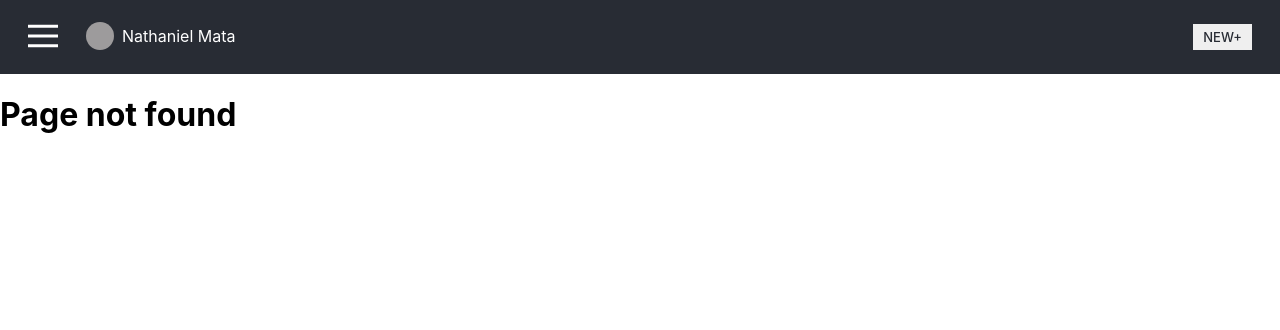
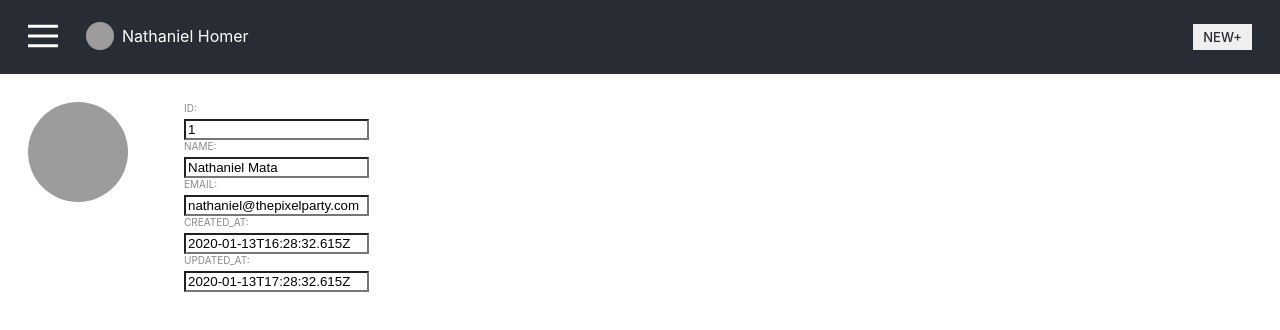
Before and after one commit to nathanielmata/markdown-notes-capstone-client, a React (Create React App) app: page /profile/1 in a window 1280 px wide. Before the commit this address had no page. Shown: the top 330 px of the page. Built offline with nearby package versions, Linux system fonts and the light colour scheme; the HTML template or start-up script is replaced by a standard one.

Commit message:
add profile page

```diff
--- a/src/App.css
+++ b/src/App.css
@@ -5,6 +5,7 @@
   --main-btn: rgb(239, 239, 239);
   --main-hover: rgb(225, 225, 225);
   --main-menu-bg: #C4C4C4;
+  --main-label: #8b898a;
 }
 
 .App {
@@ -68,6 +69,16 @@ nav .button {
   font-weight: 500;
   padding: 5px 10px;
   font-size: 1em;
+}
+
+label,
+.label {
+  display: block;
+  font-size: 10px;
+  color: var(--main-label);
+  margin: 0 0 4px 0;
+  font-weight: normal;
+  text-transform: uppercase;
 }
 
 .header {
@@ -144,6 +155,7 @@ nav .button {
 
 .header__user--inner {
   position: relative;
+  cursor: pointer;
   z-index: 9;
 }
 
@@ -303,6 +315,25 @@ nav .button {
   background-color: var(--main-menu-bg);
 }
 
+.main_profile--form > * {
+  display: inline-block;
+  vertical-align: top;
+  margin: 28px;
+}
+
+.main__profile--img > img {
+  width: 100px;
+  border-radius: 50%;
+}
+
+.main__profile--details {
+  display: inline-block;
+}
+
+.main__profile--details{
+  display: inline-block;
+}
+
 .main--split {
   display: inline-block;
   vertical-align: top;
@@ -352,10 +383,9 @@ nav .button {
 }
 
 .editor__title--label {
-  font-size: 10px;
-  color: #8b898a;
-  margin-bottom: 4px;
+  margin: 0 0 4px 0;
 }
+
 .editor__title--input {
   width: 160px;
   height: 32px;
--- a/src/App.js
+++ b/src/App.js
@@ -5,9 +5,11 @@ import Sidebar from './components/Sidebar';
 import NoteCreate from './components/NoteCreate';
 import NoteUpdate from './components/NoteUpdate';
 import Dashboard from './components/Dashboard';
+import Profile from './components/Profile';
 import NotFound from './components/NotFound';
 import MarkdownNotesContext from './MarkdownNotesContext';
 import NOTES from './seeds/seeds.notes';
+import USERS from './seeds/seeds.users';
 
 import "./App.css";
 
@@ -43,28 +45,31 @@ class App extends React.Component {
     });
   }
 
+  getUser = (id) => {
+    const user = USERS.find(user => user.id === +id);
+    return user ? user : "notfound";
+  }
+
   getNote = (id) => {
-    // this.toggleHiddenMenu("sidebar");
     const note = NOTES.find(note => note.id === +id);
     return note ? note : "notfound";
   }
 
   render() {
-    const full_name = {name: "Nathaniel Mata"}
-    const { sidebar, user } = {...this.state.menus}
     const contextValue = {
       toggleHiddenMenu: this.toggleHiddenMenu,
       getNote: this.getNote,
+      getUser: this.getUser,
     };
 
     return (
       <div className="App">
         <BrowserRouter>
           <Header
-            menus={{ sidebar, user }}
+            menus={{ ...this.state.menus }}
             closeMenus={this.closeMenus}
             toggleHiddenMenu={this.toggleHiddenMenu}
-            user={full_name} >
+            user={USERS[2]} >
               { this.state.menus.sidebar &&
                 <Sidebar
                   notes={NOTES}
@@ -75,7 +80,7 @@ class App extends React.Component {
               <MarkdownNotesContext.Provider value={contextValue}>
                 <Switch>
                   <Route exact path="/" component={Dashboard}/>
-                  {/* <Route exact path="/profile/:id" component={Profile}/> */}
+                  <Route exact path="/profile/:id" component={Profile}/>
                   <Route exact path="/note/new" component={NoteCreate} />
                   <Route path="/note/:id" component={NoteUpdate}/>
                   <Route component={NotFound} />
--- a/src/MarkdownNotesContext.js
+++ b/src/MarkdownNotesContext.js
@@ -3,6 +3,7 @@ import React from 'react';
 const MarkdownNotesContext = React.createContext({
   toggleHiddenMenu: () => {},
   getNote: () => {},
+  getUser: () => {},
 });
 
 export default MarkdownNotesContext;
--- a/src/components/Header.js
+++ b/src/components/Header.js
@@ -22,8 +22,8 @@ const Header = (props) => (
       <>
         {props.menus.user &&
           <ul className="header__dropdown header__user--dropdown">
-            <li><a href="/">Profile</a></li>
-            <li><a href="/">Logout</a></li>
+            <li><Link to={`/profile/${props.user.id}`}>Profile</Link></li>
+            <li><Link to="/">Logout</Link></li>
           </ul>}
       </>
     </div>
--- a/src/components/Note.js
+++ b/src/components/Note.js
@@ -69,7 +69,7 @@ class Note extends React.Component {
       <div className="editor__wrapper">
         <div className="editor__above">
           <div className="editor__title">
-            <div className="editor__title--label">TITLE</div>
+            <h5 className="editor__title--label label">TITLE</h5>
             <input
               className="editor__title--input"
               value={this.state.title}
--- /dev/null
+++ b/src/components/Profile.js
@@ -0,0 +1,42 @@
+import React from 'react';
+import MarkdownNotesContext from '../MarkdownNotesContext';
+
+class Profile extends React.Component {
+  static contextType = MarkdownNotesContext;
+
+  profileForm = (user) => {
+    return (
+      <form className="main_profile--form">
+        <div className="main__profile--img">
+          <img src="/user-pic-greybox.jpg" alt={user.name + "'s user image"} />
+        </div>
+        <div className="main__profile--details">
+          {Object.entries(user).map(([key, val]) =>
+            <div>
+              <label for={key}>{key}:</label>
+              <input type="text" name={key} value={val} />
+            </div>
+          )}
+        </div>
+      </form>
+    );
+
+  }
+
+  render() {
+    const id = this.props.match.params.id;
+    const user = this.context.getUser(id);
+    return (
+      <div className="main__profile">
+        <div className="main__profile--inner">
+          { user === "notfound"
+            ? <h2>User not found.</h2>
+            : this.profileForm(user)
+          }
+        </div>
+      </div>
+    );
+  }
+};
+
+export default Profile;
```
Also changed, not shown: src/components/Profile.css (added).
